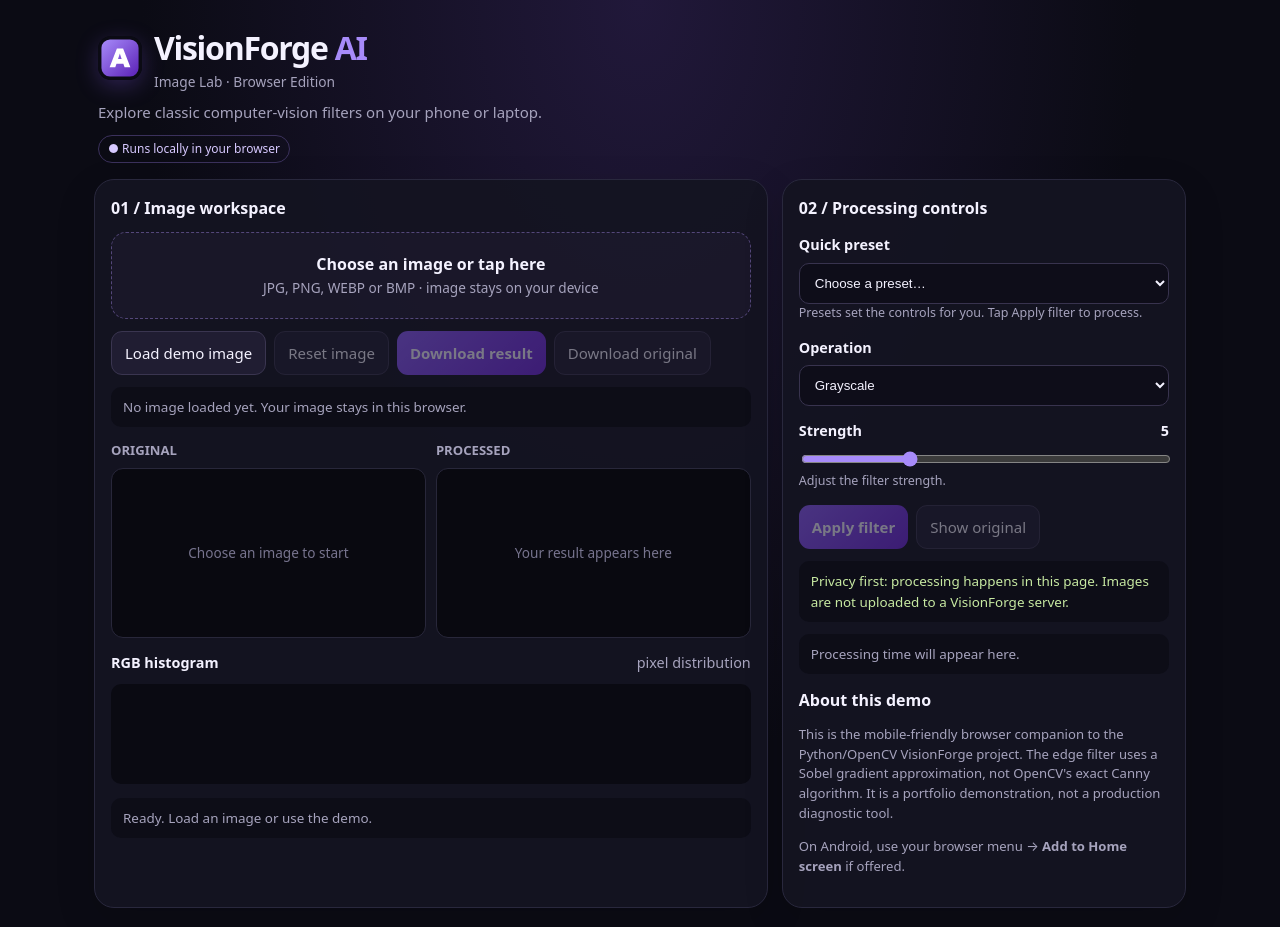
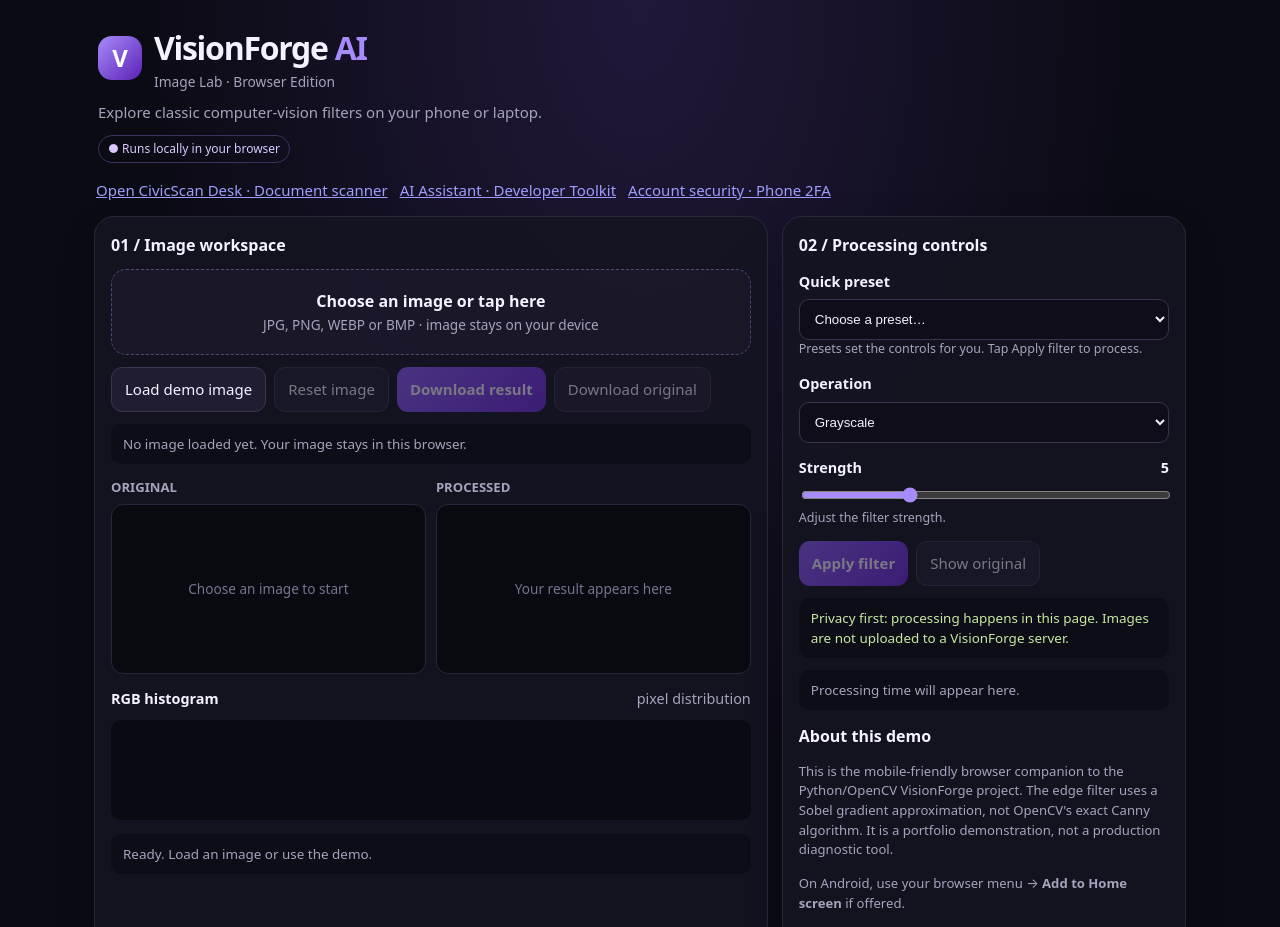
Before and after one commit to ruhioki/VisionForge-AI, a plain HTML site: page web-app/index.html in a window 1280 px wide. Shown: the top 927 px of the page. Drawn offline with Linux system fonts and the light colour scheme; a script that the page names is missing.

```diff
--- a/web-app/index.html
+++ b/web-app/index.html
@@ -2,7 +2,7 @@
 <html lang="en">
 <head>
 <meta charset="utf-8"><meta name="viewport" content="width=device-width,initial-scale=1,viewport-fit=cover">
-<meta name="theme-color" content="#0b0b14"><link rel="icon" href="./icon.svg" type="image/svg+xml"><meta name="description" content="A private, mobile-friendly image lab for grayscale, Sobel edges, blur, sharpening, thresholding and RGB histograms. Images stay in your browser."><meta property="og:title" content="VisionForge AI · Image Lab"><meta property="og:description" content="Explore classic computer-vision filters in a private browser workbench. No image uploads."><meta property="og:type" content="website"><meta name="twitter:card" content="summary">
+<meta name="theme-color" content="#0b0b14"><meta name="description" content="A private, mobile-friendly image lab for classic computer-vision filters."><meta name="description" content="A private, mobile-friendly image lab for grayscale, Sobel edges, blur, sharpening, thresholding and RGB histograms. Images stay in your browser."><meta property="og:title" content="VisionForge AI · Image Lab"><meta property="og:description" content="Explore classic computer-vision filters in a private browser workbench. No image uploads."><meta property="og:type" content="website"><meta name="twitter:card" content="summary">
 <link rel="manifest" href="./manifest.webmanifest">
 <title>VisionForge AI · Image Lab</title>
 <style>
@@ -12,7 +12,8 @@
 </head>
 <body>
 <style>.site-announcement{max-width:1120px;margin:0 auto 12px;padding:12px 16px;border:1px solid #6d4ab4;border-radius:12px;background:#20183a;color:#f4f2ff}.maintenance-panel{max-width:760px;margin:22px auto;padding:22px;border:1px solid #854d0e;border-radius:16px;background:#21190c;color:#fde68a}.maintenance-panel h2{margin:0 0 8px}.maintenance-panel p{margin:0}.wrap[hidden]{display:none!important}</style>
-<header><div class="brand"><img src="./icon.svg" alt="VisionForge AI logo" width="44" height="44" style="width:44px;height:44px;border-radius:13px;object-fit:cover;box-shadow:0 6px 22px #8b5cf644"><div><h1>VisionForge <span style="color:var(--purple)">AI</span></h1><div id="site-label" style="color:var(--muted);font-size:.86rem">Image Lab · Browser Edition</div></div></div><p id="site-tagline">Explore classic computer-vision filters on your phone or laptop.</p><span class="tag">● Runs locally in your browser</span></header>
+<header><div class="brand"><div class="logo" aria-hidden="true">V</div><div><h1>VisionForge <span style="color:var(--purple)">AI</span></h1><div id="site-label" style="color:var(--muted);font-size:.86rem">Image Lab · Browser Edition</div></div></div><p id="site-tagline">Explore classic computer-vision filters on your phone or laptop.</p><span class="tag">● Runs locally in your browser</span></header>
+<nav style="max-width:1120px;margin:0 auto 14px;padding:0 16px;display:flex;gap:12px;flex-wrap:wrap"><a href="./civic-scan.html">Open CivicScan Desk · Document scanner</a><a href="./assistant.html">AI Assistant · Developer Toolkit</a><a href="./security.html">Account security · Phone 2FA</a></nav>
 <div id="site-announcement" class="site-announcement" role="status" hidden></div>
 <section id="maintenance-state" class="maintenance-panel" role="status" hidden><h2>Temporarily unavailable</h2><p>VisionForge AI is temporarily undergoing maintenance. Please check back soon.</p></section>
 <main class="wrap">
```
